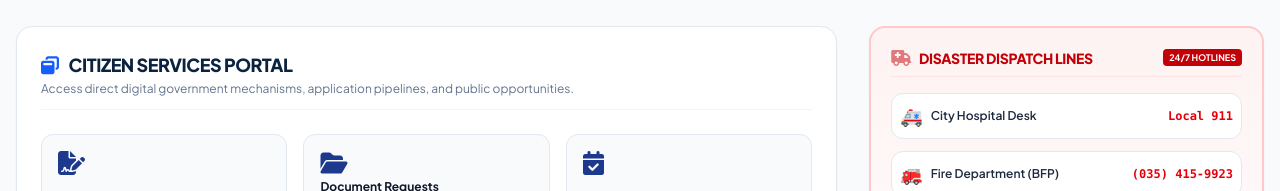
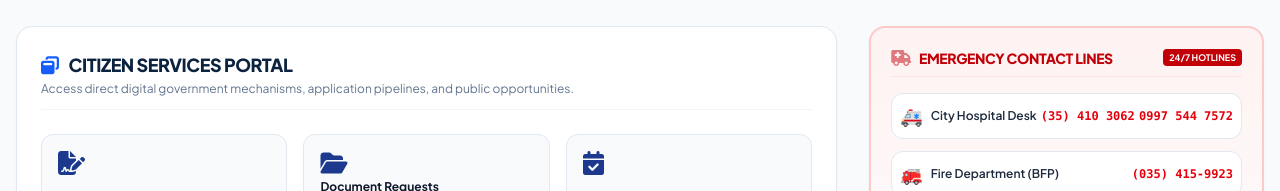
Before and after one commit to jastine2010/tanjaylguportal, a plain HTML site: page sindex.html in a window 1280 px wide. Shown: the part 603-794 px from the top of the page. Drawn offline with nearby package versions, Linux system fonts and the light colour scheme.

Commit message:
Update sindex.html

```diff
--- a/sindex.html
+++ b/sindex.html
@@ -378,7 +378,7 @@
             <div id="emergency-section" class="bg-linear-to-b from-red-50 to-white border-2 border-red-200 rounded-2xl p-5 shadow-xs space-y-4">
                 <div class="flex items-center justify-between border-b border-red-100 pb-2">
                     <h3 class="font-extrabold text-sm text-red-700 tracking-tight uppercase flex items-center">
-                        <i class="fa-solid fa-truck-medical mr-2 text-base animate-pulse"></i> Disaster Dispatch Lines
+                        <i class="fa-solid fa-truck-medical mr-2 text-base animate-pulse"></i> EMERGENCY CONTACT Lines
                     </h3>
                     <span class="bg-red-700 text-white font-bold text-[9px] px-1.5 py-0.5 rounded uppercase">24/7 Hotlines</span>
                 </div>
@@ -389,7 +389,8 @@
                             <span class="text-lg">🚑</span>
                             <span class="text-slate-800">City Hospital Desk</span>
                         </div>
-                        <span class="font-mono text-red-600 font-bold">Local 911</span>
+                        <span class="font-mono text-red-600 font-bold">(35) 410 3062</span>
+                        <span class="font-mono text-red-600 font-bold">0997 544 7572</span>
                     </div>
                     <div class="flex items-center justify-between p-2 bg-white border border-slate-200 rounded-xl">
                         <div class="flex items-center gap-2">
```
